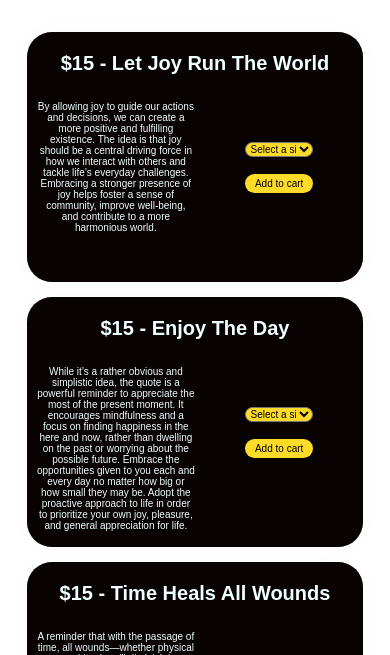
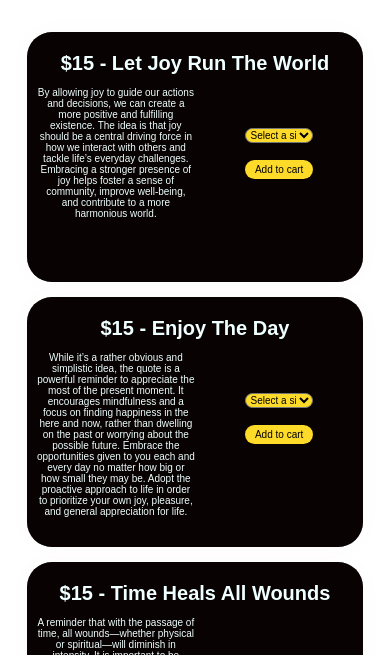
Before and after one commit to IntegrityT18/Enjoy., a plain HTML site: page store.html in a window 390 px wide. Shown: the part 162-817 px from the top of the page. Drawn offline with nearby package versions, Linux system fonts and the light colour scheme.

Commit message:
testing 3

```diff
--- a/style.css
+++ b/style.css
@@ -435,7 +435,7 @@ h2 {
 
     .productParagraph{
         font-size: 10px;
-        margin-top: 10%;
+        margin-top: 10px;
     }
 
     .addCartButton {
```
